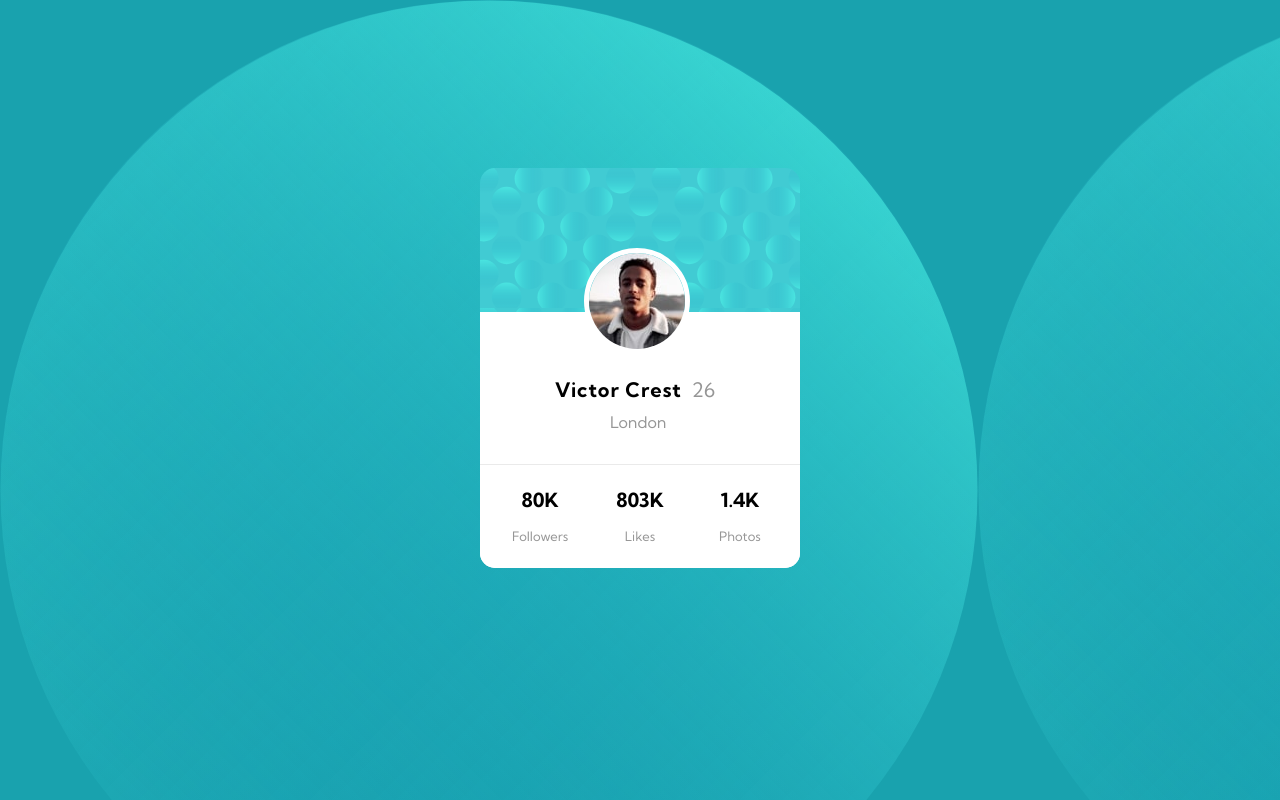
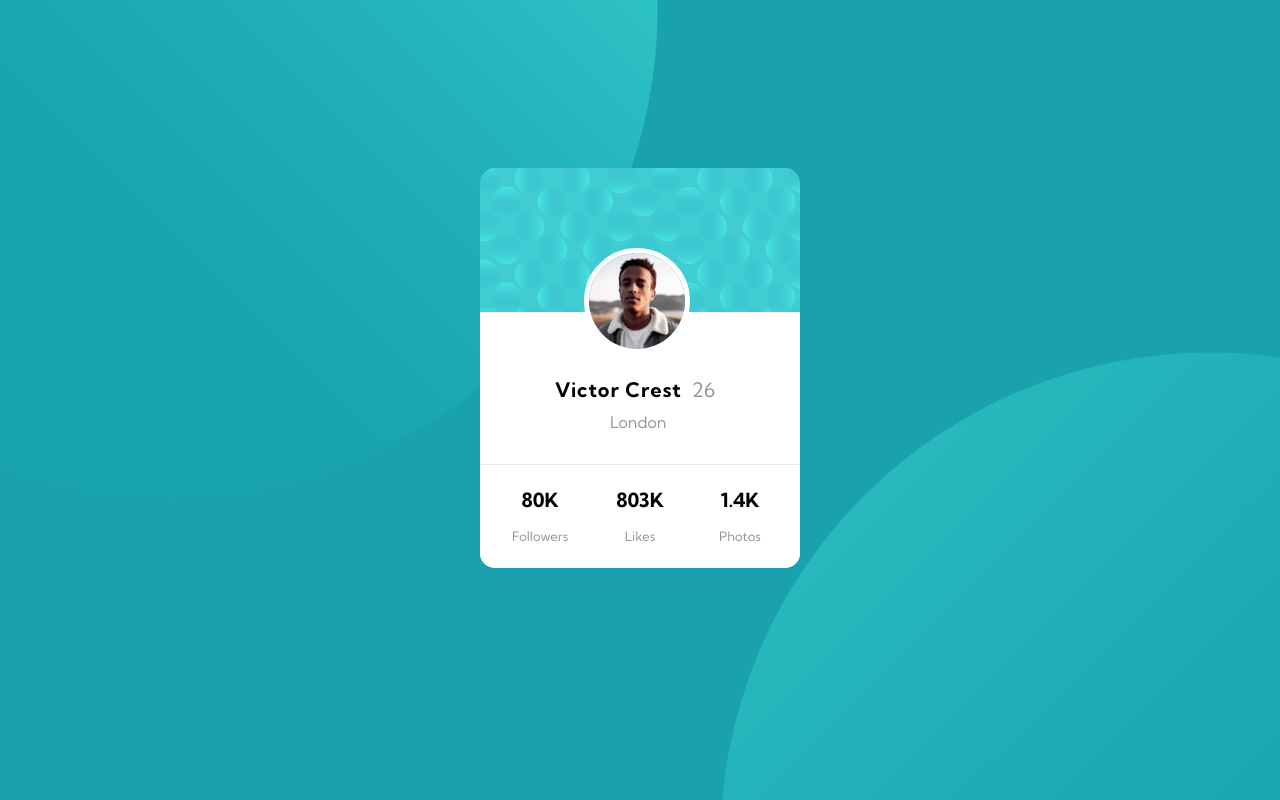
Before and after one commit to Azikenp/profile-card-component, a plain HTML site: page index.html in a window 1280 px wide. Drawn offline with Linux system fonts and the light colour scheme.

Commit message:
Add files via upload

```diff
--- a/style.css
+++ b/style.css
@@ -7,13 +7,11 @@ body{
     display: flex;
     align-items: center;
     justify-content: center;
-    background-color: hsl(185, 75%, 39%) ;
-    background-image: url(./images/bg-pattern-top.svg), url(./images/bg-pattern-bottom.svg);
-    /* background-position: left top, right bottom;
-    background-repeat: no-repeat, repeat;
-    background-size: 200% 100%;
-    background-origin: content-box; */
-
+    background-color: hsl(185, 75%, 39%);
+    background: url(./images/bg-pattern-top.svg) -45rem -35rem , url(./images/bg-pattern-bottom.svg) 18rem 22rem;
+    background-color: hsl(185, 75%, 39%);
+    background-repeat: no-repeat;
+    /* background-position: 200px 400px; */
 }
 
 img{
@@ -92,4 +90,9 @@ div span{
     .container{
         margin-top: 10rem;
     }
+
+    body{
+        background: url(./images/bg-pattern-top.svg) -20rem -30rem no-repeat, url(./images/bg-pattern-bottom.svg)45rem 22rem no-repeat;
+        background-color: hsl(185, 75%, 39%);
+    }
 }
```
